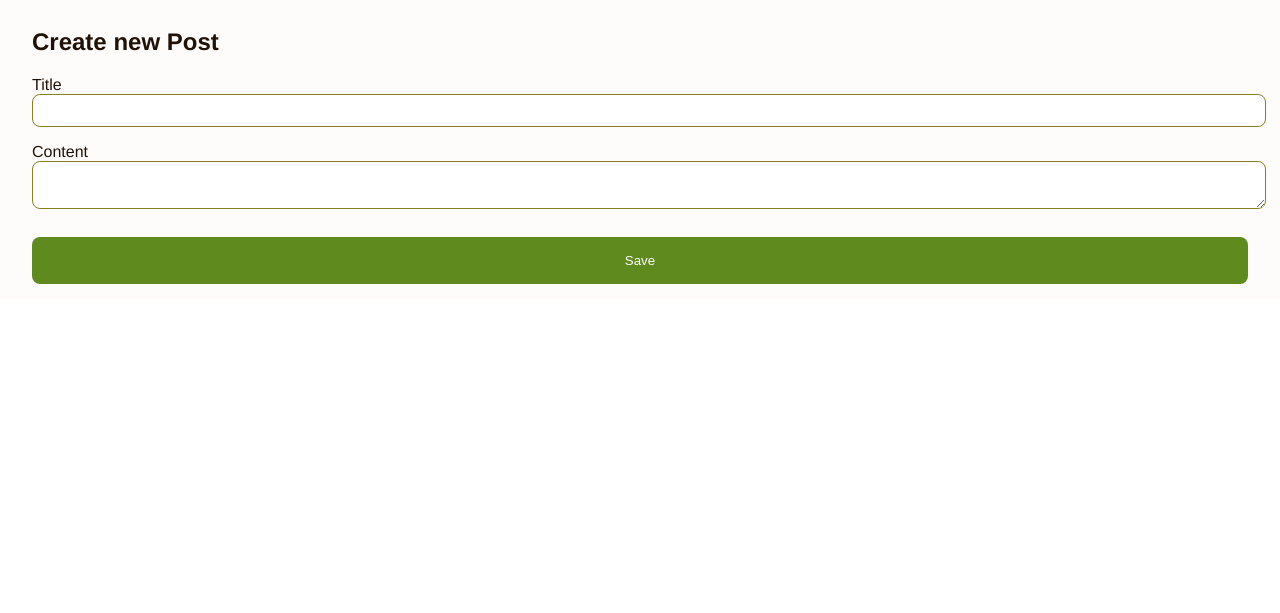
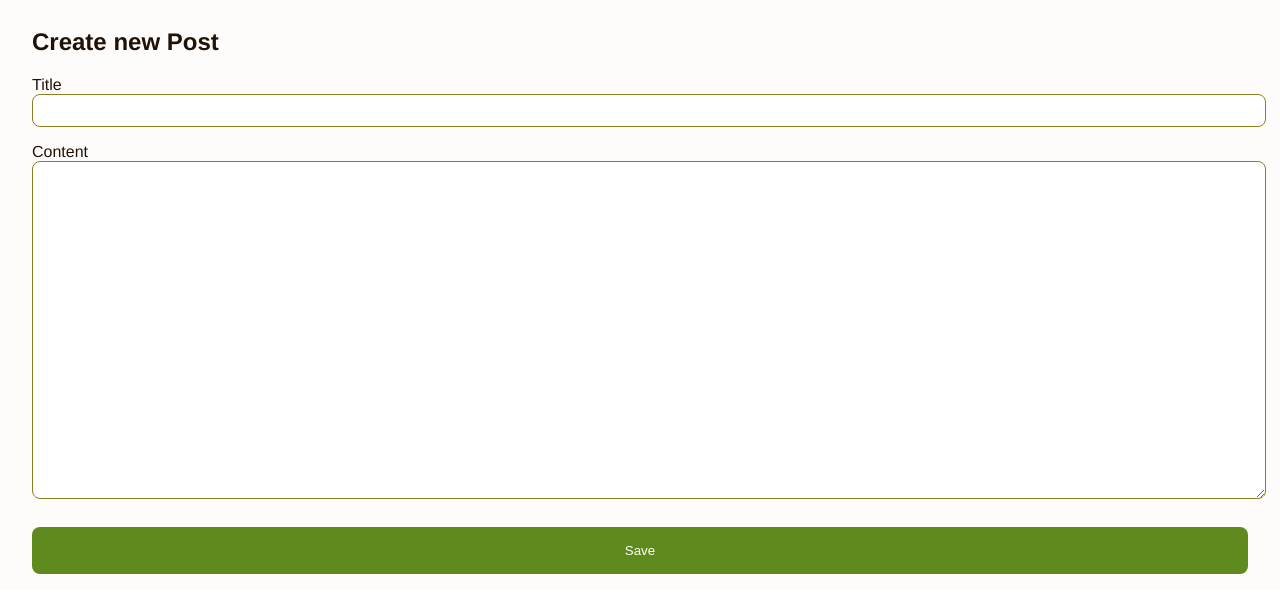
Before and after one commit to Florian325/dynamic_webapp, a Django app: page /post/create/ in a window 1280 px wide. Shown: the part 53-666 px from the top of the page. Run offline with Django 4.2, Linux system fonts and the light colour scheme; the visitor is signed in with stand-in values (Sample User, id 1).

Commit message:
bugfixes

```diff
--- a/blog/static/index.css
+++ b/blog/static/index.css
@@ -104,12 +104,15 @@ main {
 form > input,
 textarea {
 	width: 100%;
-	max-width: 100%;
-	min-width: 100%;
 	padding: 0.5rem;
 	margin-bottom: 1rem;
 	border-radius: 0.5rem;
 	border: 1px solid var(--primary);
+}
+
+form > textarea {
+	resize: vertical;
+	height: 40vh;
 }
 
 form > label {
--- a/blog/templates/posts.html
+++ b/blog/templates/posts.html
@@ -45,7 +45,7 @@
 							<div>{{ post.created_at }}</div>
 						</div>
 						<div class="post-content">
-							{{ post.content|truncatewords:30 }}
+							{{ post.content|truncatewords:70 }}
 						</div>
 					</div>
 				</a>
```
